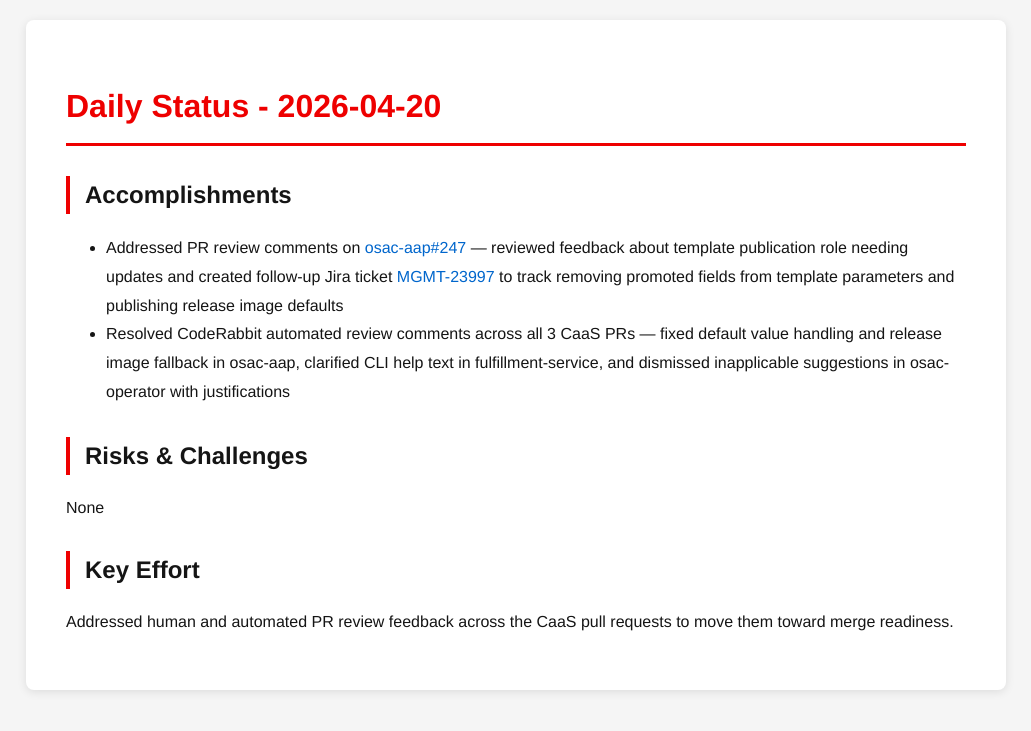
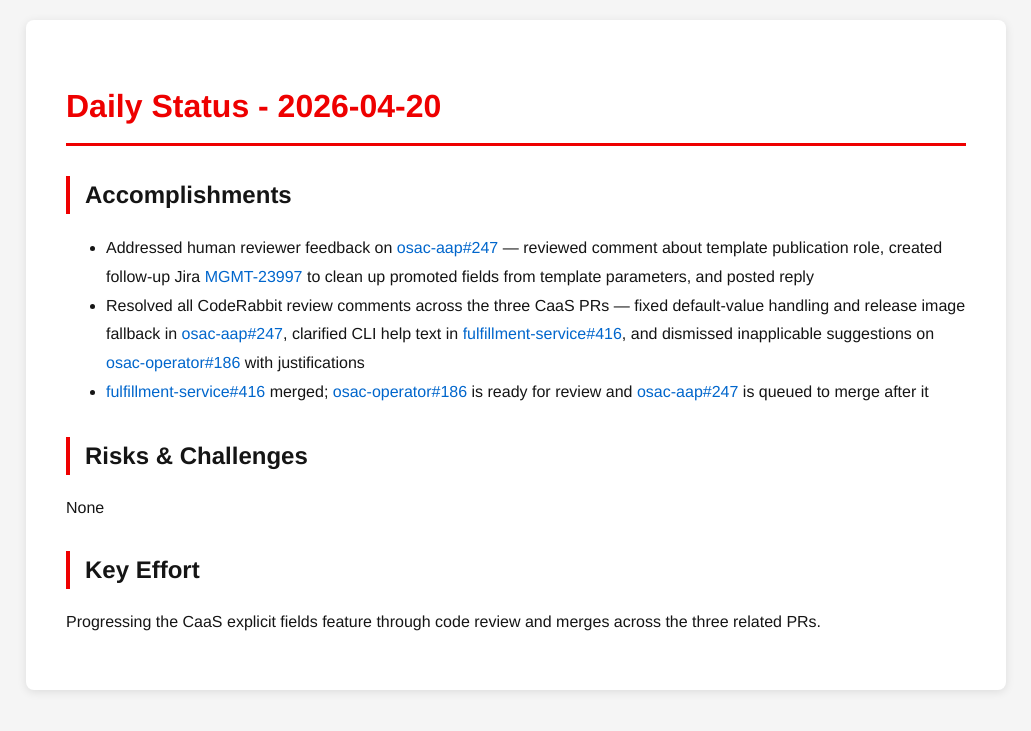
Before and after one commit to tzvatot/daily-status, a Jekyll site: the page built from 2026-04-20.md, in a window 1280 px wide. Shown: the top 731 px of the page, without its empty margins (124-1155 px from the left). Built offline with Jekyll 4.4.1, drawn with Linux system fonts in a browser that asks for light colours.

Commit message:
Daily status update - 2026-04-20

```diff
--- a/2026-04-20.md
+++ b/2026-04-20.md
@@ -7,11 +7,12 @@ date: 2026-04-20
 # Daily Status - 2026-04-20
 
 ## Accomplishments
-- Addressed PR review comments on [osac-aap#247](https://github.com/osac-project/osac-aap/pull/247) — reviewed feedback about template publication role needing updates and created follow-up Jira ticket [MGMT-23997](https://issues.redhat.com/browse/MGMT-23997) to track removing promoted fields from template parameters and publishing release image defaults
-- Resolved CodeRabbit automated review comments across all 3 CaaS PRs — fixed default value handling and release image fallback in osac-aap, clarified CLI help text in fulfillment-service, and dismissed inapplicable suggestions in osac-operator with justifications
+- Addressed human reviewer feedback on [osac-aap#247](https://github.com/osac-project/osac-aap/pull/247) — reviewed comment about template publication role, created follow-up Jira [MGMT-23997](https://issues.redhat.com/browse/MGMT-23997) to clean up promoted fields from template parameters, and posted reply
+- Resolved all CodeRabbit review comments across the three CaaS PRs — fixed default-value handling and release image fallback in [osac-aap#247](https://github.com/osac-project/osac-aap/pull/247), clarified CLI help text in [fulfillment-service#416](https://github.com/osac-project/fulfillment-service/pull/416), and dismissed inapplicable suggestions on [osac-operator#186](https://github.com/osac-project/osac-operator/pull/186) with justifications
+- [fulfillment-service#416](https://github.com/osac-project/fulfillment-service/pull/416) merged; [osac-operator#186](https://github.com/osac-project/osac-operator/pull/186) is ready for review and [osac-aap#247](https://github.com/osac-project/osac-aap/pull/247) is queued to merge after it
 
 ## Risks & Challenges
 None
 
 ## Key Effort
-Addressed human and automated PR review feedback across the CaaS pull requests to move them toward merge readiness.
+Progressing the CaaS explicit fields feature through code review and merges across the three related PRs.
```
